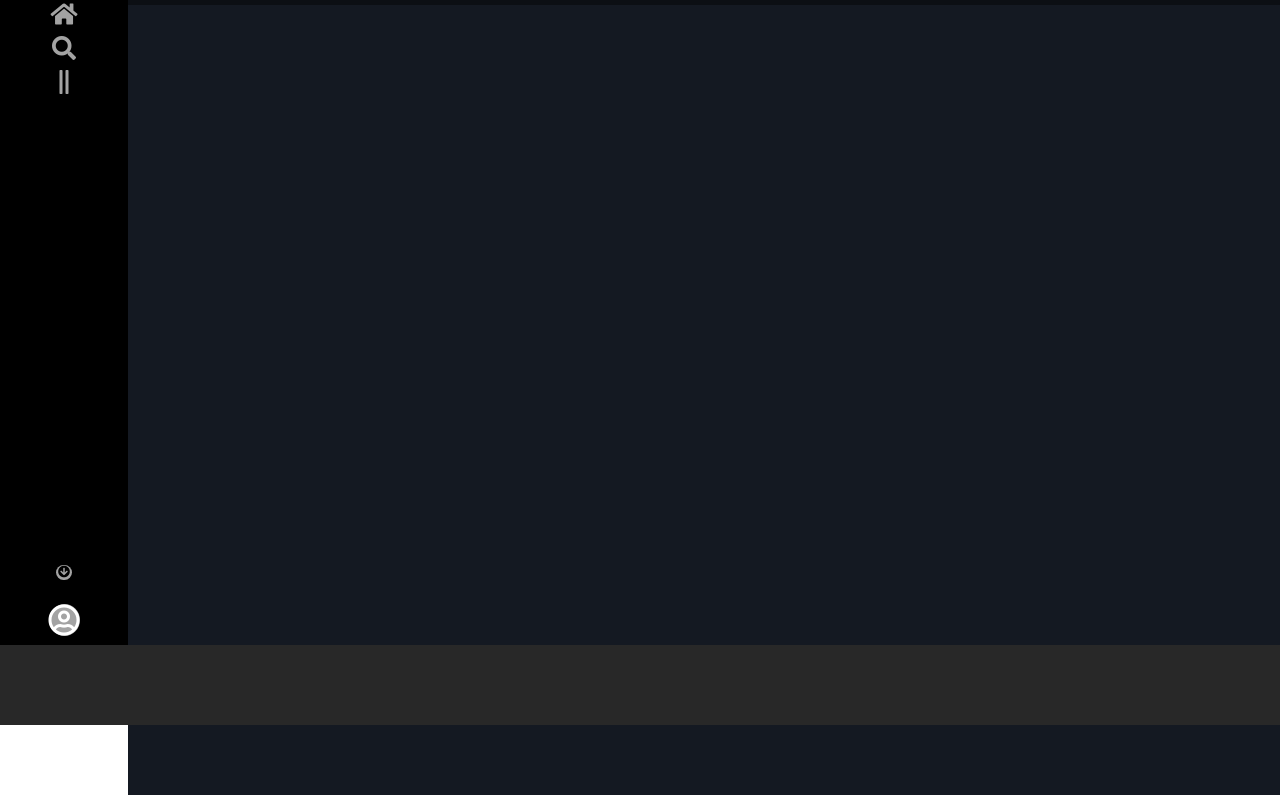
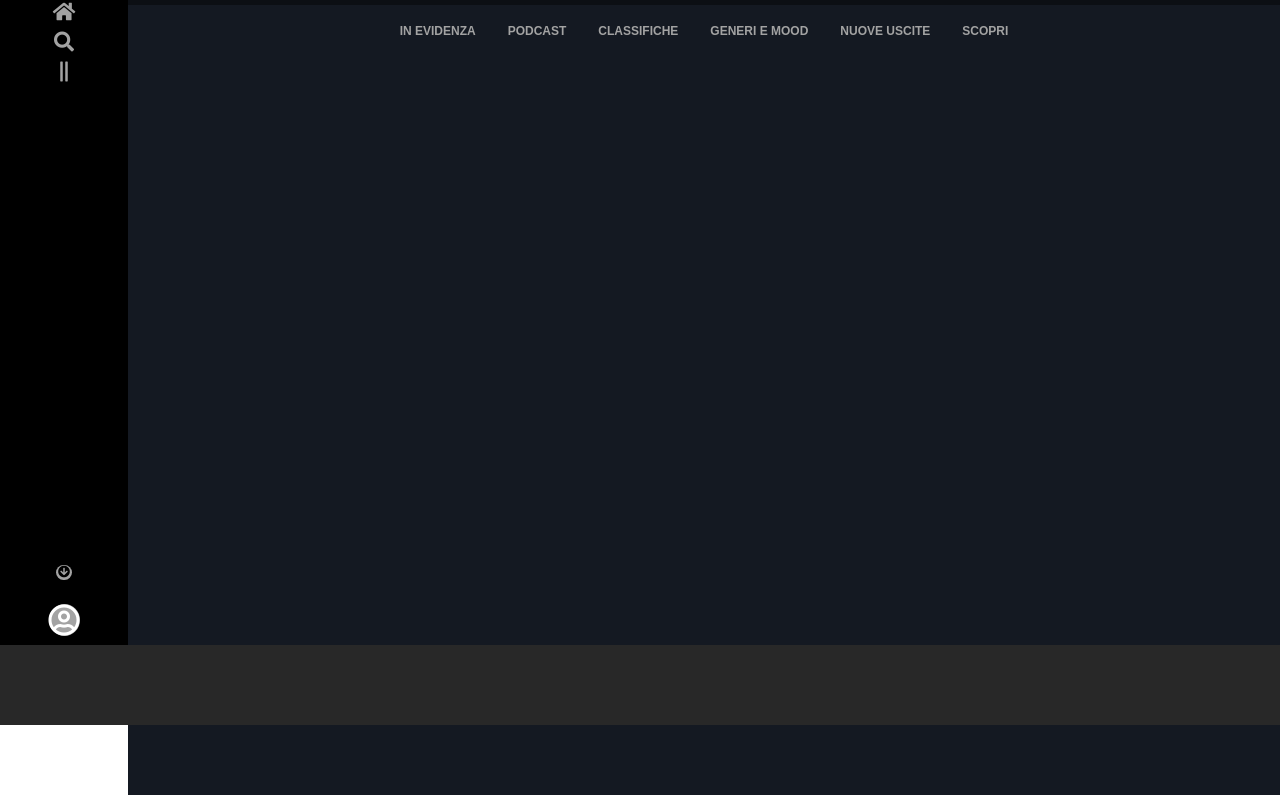
Before and after one commit to MCigno94/html-css-spotifyweb, a plain HTML site: page index.html in a window 1280 px wide. Shown: the part 75-870 px from the top of the page. Drawn offline with Linux system fonts and the light colour scheme.

Commit message:
added navbar - site_main

```diff
--- a/assets/style.css
+++ b/assets/style.css
@@ -20,6 +20,10 @@
 
 img {
     max-width: 100%;
+}
+
+li {
+    list-style: none;
 }
 
 a {
@@ -96,7 +100,7 @@ aside li {
 }
 
 header.top_left_bar .logo img:first-child {
-    width: 60%;
+    width: 55%;
     max-height: 60px;
     display: inherit;
     margin: 0.25rem auto;
@@ -115,7 +119,7 @@ header.top_left_bar .logo img:last-child {
 }
 
 .home_action i {
-    font-size: 1.5rem;
+    font-size: 1.25rem;
     margin: 5px auto;
 }
 
@@ -223,8 +227,21 @@ header.top_bar {
 
 .home_view {
     width: 100%;
-    position: absolute;
-    top: 100px;
+}
+
+nav.navbar ul {
+    flex-wrap: wrap;
+    justify-content: center;
+}
+
+nav.navbar ul li {
+    padding: 1rem;
+}
+
+nav.navbar ul li a {
+    color: var(--secondary_txt-color);
+    font-weight: bold;
+    font-size: 12px;
 }
 
 
--- a/index.html
+++ b/index.html
@@ -101,7 +101,28 @@
             </header>
             <!-- /.top_bar -->
             <div class="home_view">
-                <nav class="navbar"></nav>
+                <nav class="navbar">
+                    <ul class="d_flex">
+                        <li>
+                            <a href="#">IN EVIDENZA</a>
+                        </li>
+                        <li>
+                            <a href="#">PODCAST</a>
+                        </li>
+                        <li>
+                            <a href="#">CLASSIFICHE</a>
+                        </li>
+                        <li>
+                            <a href="#">GENERI E MOOD</a>
+                        </li>
+                        <li>
+                            <a href="#">NUOVE USCITE</a>
+                        </li>
+                        <li>
+                            <a href="#">SCOPRI</a>
+                        </li>
+                    </ul>
+                </nav>
                 <!-- /.navbar -->
                 <div class="cards"></div>
             </div>
```
